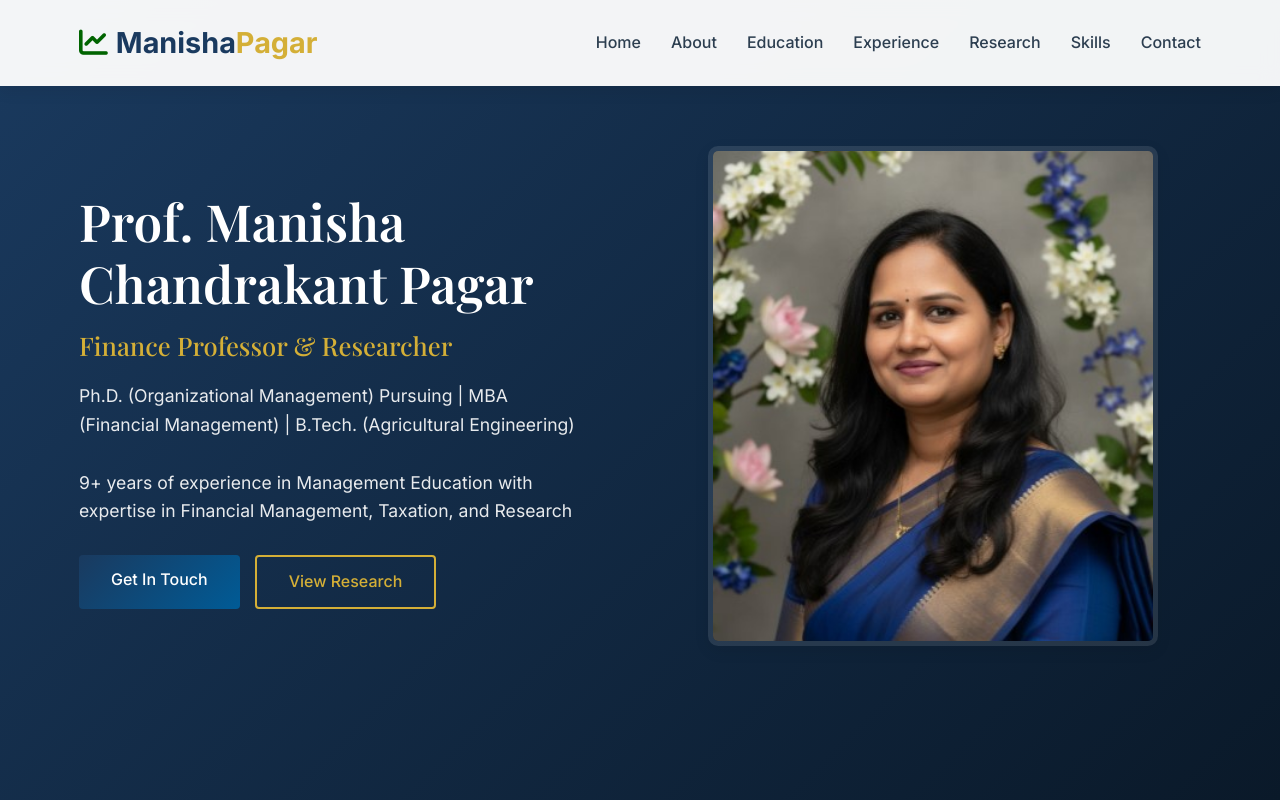
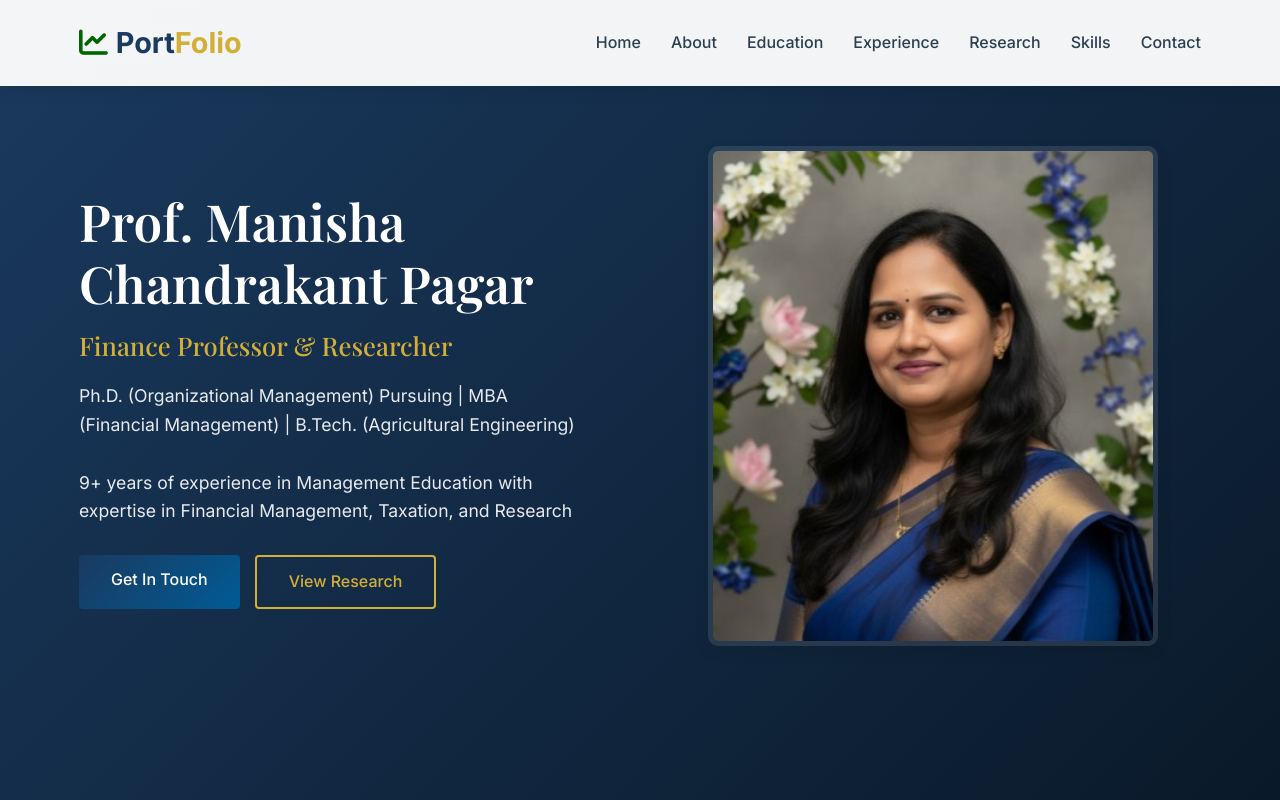
Before and after one commit to manishacpagar/manishacpagar.github.io, a plain HTML site: page index.html in a window 1280 px wide. Shown: the top 800 px of the page. Drawn offline with nearby package versions, Linux system fonts and the light colour scheme.

Commit message:
Update index.html

```diff
--- a/index.html
+++ b/index.html
@@ -862,7 +862,7 @@
     <header>
         <div class="container">
             <nav class="navbar">
-                <a href="#" class="logo"><i class="fas fa-chart-line"></i>Manisha <span>  Pagar</span></a>
+                <a href="#" class="logo"><i class="fas fa-chart-line"></i>Port<span>Folio</span></a>
                 <ul class="nav-links">
                     <li><a href="#home">Home</a></li>
                     <li><a href="#about">About</a></li>
```
